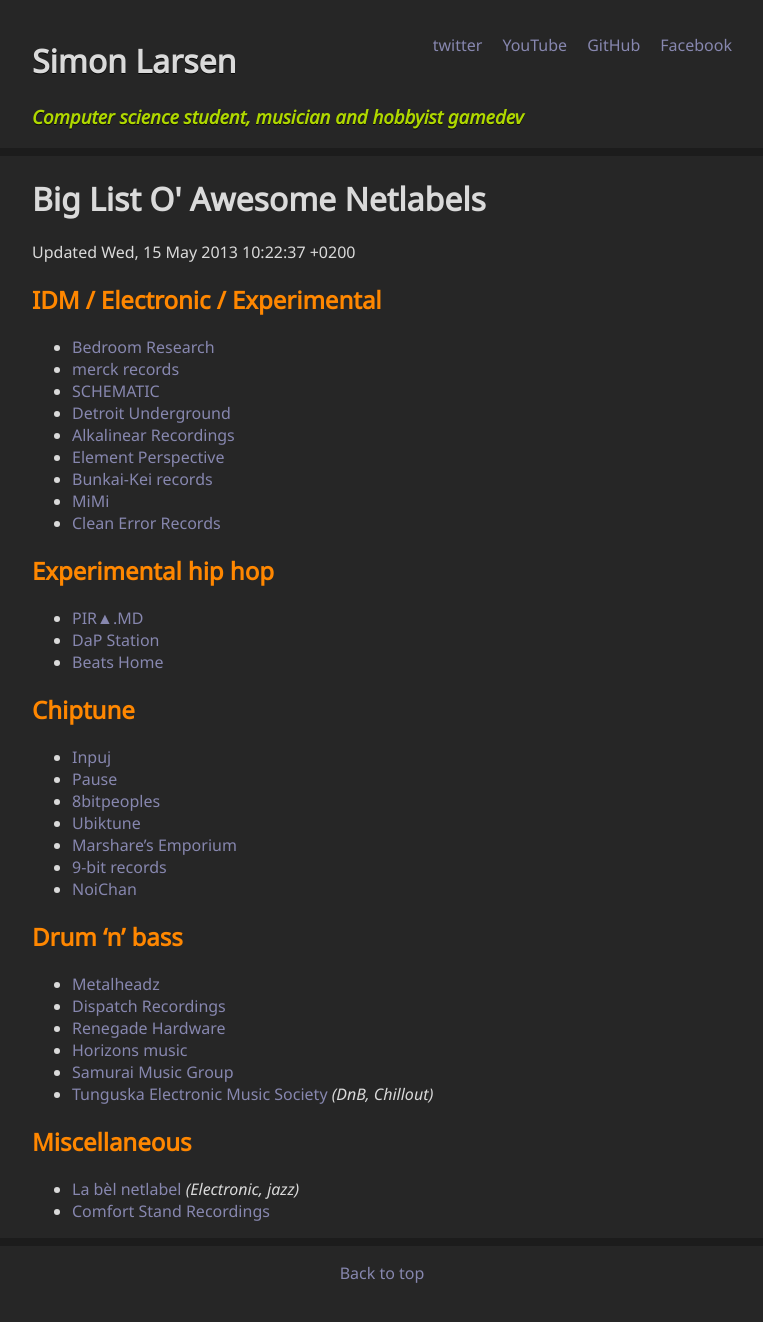
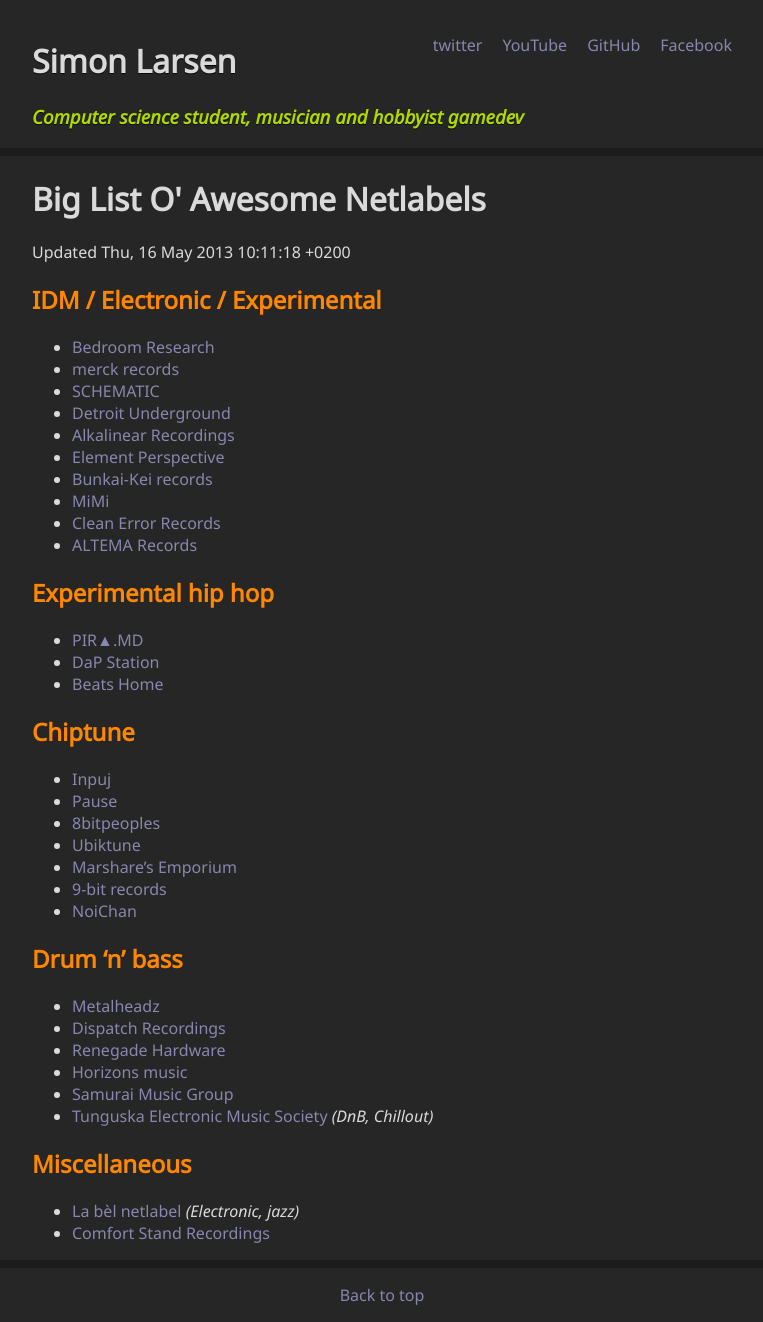
Before and after one commit to SimonLarsen/simonlarsen.github.io, a Jekyll site: the page built from netlabels/index.md, in a window 1280 px wide. Shown: the whole page, without its empty margins (258-1021 px from the left). Built offline with Jekyll 4.4.1, drawn with Linux system fonts in a browser that asks for light colours; before the commit the page ends 1300 px from its top, so only the background shows below that.

Commit message:
Update index.md

```diff
--- a/netlabels/index.md
+++ b/netlabels/index.md
@@ -2,7 +2,7 @@
 layout: default
 title: Big List O' Awesome Netlabels
 ---
-Updated Wed, 15 May 2013 10:22:37 +0200
+Updated Thu, 16 May 2013 10:11:18 +0200
 
 ## IDM / Electronic / Experimental ##
 
@@ -15,6 +15,7 @@
 * [Bunkai-Kei records](http://bunkai-kei.com/release/)
 * [MiMi](http://www.clubotaku.org/mimi/uk/main.php)
 * [Clean Error Records](http://cleanerrorrecords.bandcamp.com/)
+* [ALTEMA Records](http://www.altemarecords.jp/)
 
 ## Experimental hip hop ##
 
```
